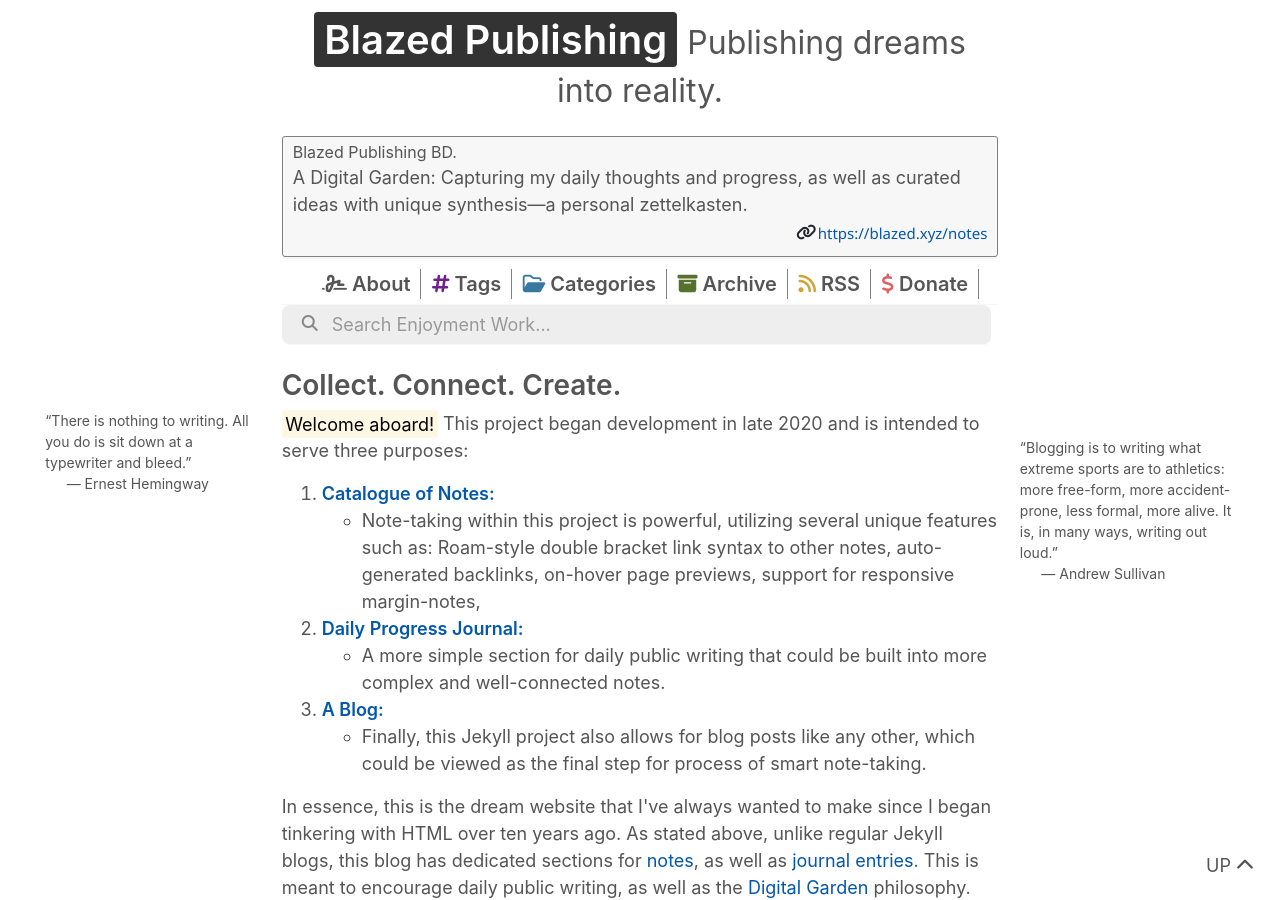
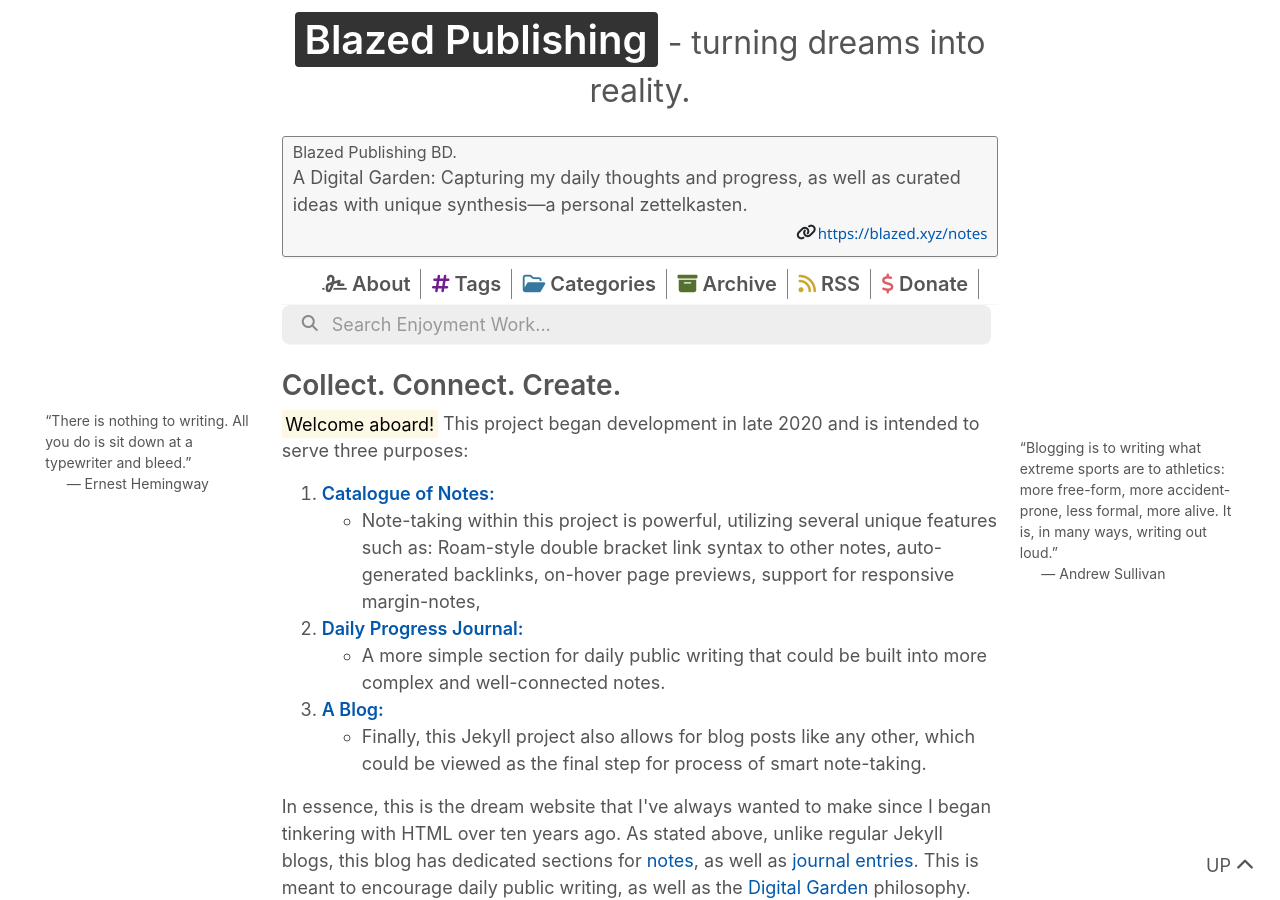
Before and after one commit to tyler-ruff/blazed-publishing, a Jekyll site: the page built from index.md, in a window 1280 px wide and 900 px high. Built offline with Jekyll 4.4.1, drawn with Linux system fonts in a browser that asks for light colours; nearby versions of some CDN libraries; some of the changed lines change nothing that is shown.

Commit message:
Update _config.yml

```diff
--- a/_config.yml
+++ b/_config.yml
@@ -1,6 +1,6 @@
 # Site Data
 title: "Blazed Publishing"
-tagline: "Publishing dreams into reality."
+tagline: "- turning dreams into reality."
 name: "Blazed Publishing BD."
 author_bio:
   "Hey there! My name is Brennan, I'm a 24-year-old Métis web developer and content strategist from Winnipeg,
@@ -21,12 +21,11 @@
 encoding: utf-8
 
 # Links and Social Media
-donate_link: https://ko-fi.com/brennanbrown
-repository: https://github.com/brennanbrown/enjoyment-work
-github: https://github.com/brennanbrown
-twitter: https://twitter.com/brennankbrown
-portfolio: https://brennanbrown.ca
-email: mail@brennanbrown.ca
+repository: https://github.com/tyler-ruff/blazed-publishing
+github: https://github.com/blazed-xyz
+twitter: https://twitter.com/BlazedLabs
+portfolio: https://blazedlabs.com/
+email: hello@blazed.space
 
 # Build Settings
 theme: null
```
